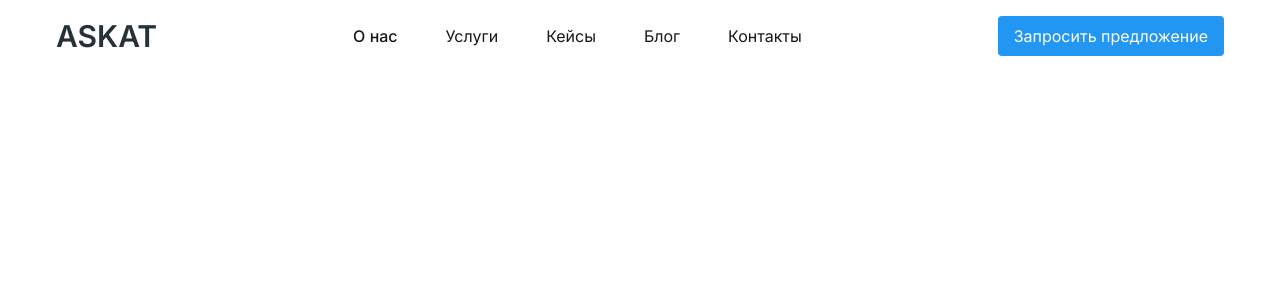
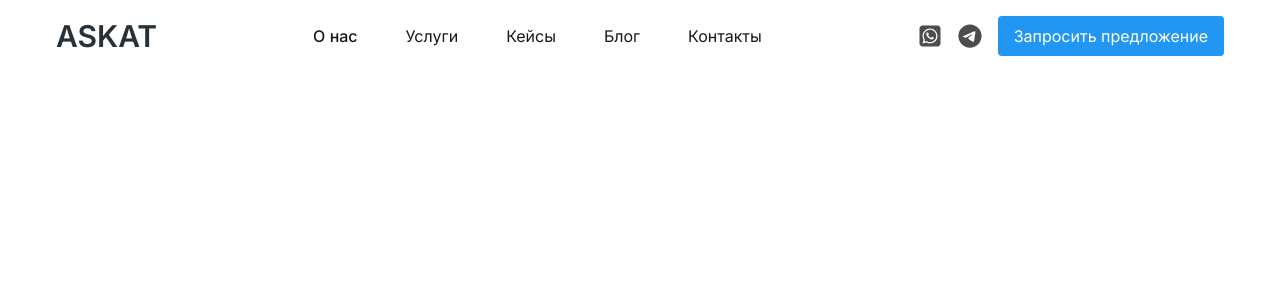
Before and after one commit to vladdlevshuk/askat-landing-page, a React (Vite) app: page / in a window 1280 px wide. Shown: the top 300 px of the page. Built offline with nearby package versions, Linux system fonts and the light colour scheme.

Commit message:
feat: add telegram and whatsapp icons

```diff
--- a/src/components/Navbar.jsx
+++ b/src/components/Navbar.jsx
@@ -1,10 +1,9 @@
-import React from 'react';
-import { useEffect, useState } from 'react';
+import React, { useEffect, useState } from 'react';
 // import logo from '../assets/logo.png';
 import { Link } from 'react-scroll';
 
 // react icons
-import { FaXmark, FaBars } from 'react-icons/fa6';
+import { FaXmark, FaBars, FaSquareWhatsapp, FaTelegram } from 'react-icons/fa6';
 
 const Navbar = () => {
     const [isMenuOpen, setIsMenuOpen] = useState(false);
@@ -73,16 +72,27 @@ const Navbar = () => {
                         ))}
                     </ul>
 
-                    {/* btn items for large devices */}
-                    <div className='space-x-12 hidden lg:flex items-center'>
-                        {/* <a href="" className='hidden lg:flex items-center text-brandPrimary hover:text-gray900'>Login</a> */}
+                    {/* icons and button for large devices */}
+                    <div className='space-x-4 hidden lg:flex items-center'>
+                        <a href="https://wa.me/yourphonenumber" target="_blank" rel="noopener noreferrer">
+                            <FaSquareWhatsapp className='text-neutralDGrey h-6 w-6 hover:text-brandPrimary' />
+                        </a>
+                        <a href="https://t.me/yourusername" target="_blank" rel="noopener noreferrer">
+                            <FaTelegram className='text-neutralDGrey h-6 w-6 hover:text-brandPrimary' />
+                        </a>
                         <button className='bg-brandPrimary text-white py-2 px-4 transition-all duration-300 rounded hover:bg-neutralDGrey cursor-pointer'>
                             Запросить предложение
                         </button>
                     </div>
 
                     {/* menu btn for only mobile devices */}
-                    <div className='md:hidden'>
+                    <div className='flex items-center md:hidden'>
+                        <a href="https://wa.me/yourphonenumber" target="_blank" rel="noopener noreferrer">
+                            <FaSquareWhatsapp className='text-neutralDGrey h-6 w-6 mr-2' />
+                        </a>
+                        <a href="https://t.me/yourusername" target="_blank" rel="noopener noreferrer">
+                            <FaTelegram className='text-neutralDGrey h-6 w-6 mr-2' />
+                        </a>
                         <button
                             onClick={toggleMenu}
                             className='text-neutralDGrey focus:outline-none focus:text-gray-500 cursor-pointer'
```
